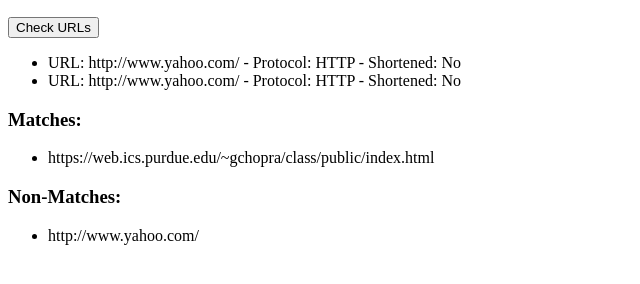
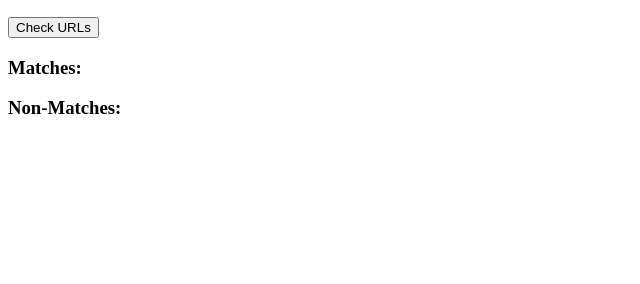
Before and after one commit to Ratselhaft01/Check-Mate, a browser extension: page index.html in a window 1280 px wide. Shown: the part 50-334 px from the top of the page, without its empty margins (0-640 px from the left). Drawn offline with Linux system fonts and the light colour scheme.

Commit message:
Fixed saveResults

```diff
--- a/checker.js
+++ b/checker.js
@@ -11,7 +11,7 @@ document.getElementById('check-urls').addEventListener('click', () => {
                     const urls = results[0].result;
                     const protocolResults = checkProtocols(urls);
                     sendCollectedUrls(urls, protocolResults);
-                    saveResults();
+                    // saveResults();
                 } else {console.log('No urls to check.');}
             }
         );
@@ -66,6 +66,7 @@ function sendCollectedUrls(urls, protocolResults) {
     .then(response => response.json())
     .then(data => {
         displayResults(protocolResults, data);
+        saveResults();
     });
     // .catch(error => console.error('Error:', error));
 }
@@ -109,6 +110,8 @@ function saveResults() {
         savedUrls: urls,
         savedMatches: matches,
         savedNonMatches: nonMatches
+    }, () => {
+        console.log('Results saved!'); // Debugging statement to confirm saving
     });
 }
 
@@ -119,6 +122,11 @@ document.addEventListener('DOMContentLoaded', () => {
         const urlsList = document.getElementById('urls');
         const matchesList = document.getElementById('matches');
         const nonMatchesList = document.getElementById('non_matches');
+
+        // Clear existing content before appending loaded data
+        urlsList.innerHTML = '';
+        matchesList.innerHTML = '';
+        nonMatchesList.innerHTML = '';
 
         if (data.savedUrls) {
             data.savedUrls.forEach(urlText => {
@@ -143,5 +151,7 @@ document.addEventListener('DOMContentLoaded', () => {
                 nonMatchesList.appendChild(nonMatchElement);
             });
         }
+
+        console.log('Results loaded!'); // Debugging statement to confirm loading
     });
 });
--- a/index.html
+++ b/index.html
@@ -12,18 +12,11 @@
 
     <button id="check-urls">Check URLs</button>
     <div id="results">
-        <ul id="urls">
-            <li>URL: http://www.yahoo.com/ - Protocol: HTTP - Shortened: No</li>
-            <li>URL: http://www.yahoo.com/ - Protocol: HTTP - Shortened: No</li>
-        </ul>
+        <ul id="urls"></ul>
         <h3>Matches:</h3>
-        <ul id="matches">
-            <li>https://web.ics.purdue.edu/~gchopra/class/public/index.html</li>
-        </ul>
+        <ul id="matches"></ul>
         <h3>Non-Matches:</h3>
-        <ul id="non_matches">
-            <li>http://www.yahoo.com/</li>
-        </ul>
+        <ul id="non_matches"></ul>
     </div>
 
     <script src="checker.js"></script>
```
